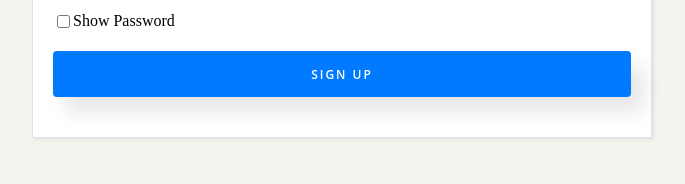
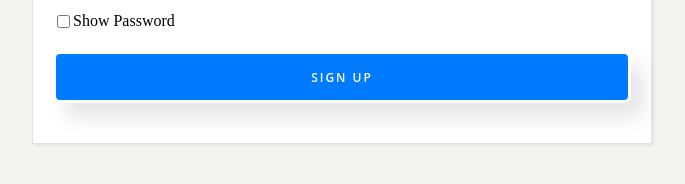
Before and after one commit to ahmedtolba06/sign-up3, a plain HTML site: page index.html in a window 1280 px wide. Shown: the part 470-654 px from the top of the page, 298-983 px from the left. Drawn offline with Linux system fonts and the light colour scheme.

Commit message:
Update index.html

```diff
--- a/index.html
+++ b/index.html
@@ -50,8 +50,8 @@
      width: 100%;           /**/
      padding: 1.2em 4em ;
      background: #007bff;/* #428bca*/
-     border: none;
-     border-radius: 4px;
+     border: 3px solid #fff;  /*none;*/
+     border-radius: 7px;
      box-shadow: 12px 15px 20px rgba(0,0,0,.1);
      color: #fff;
      font-family: Open Sans,sans-serif;
```
